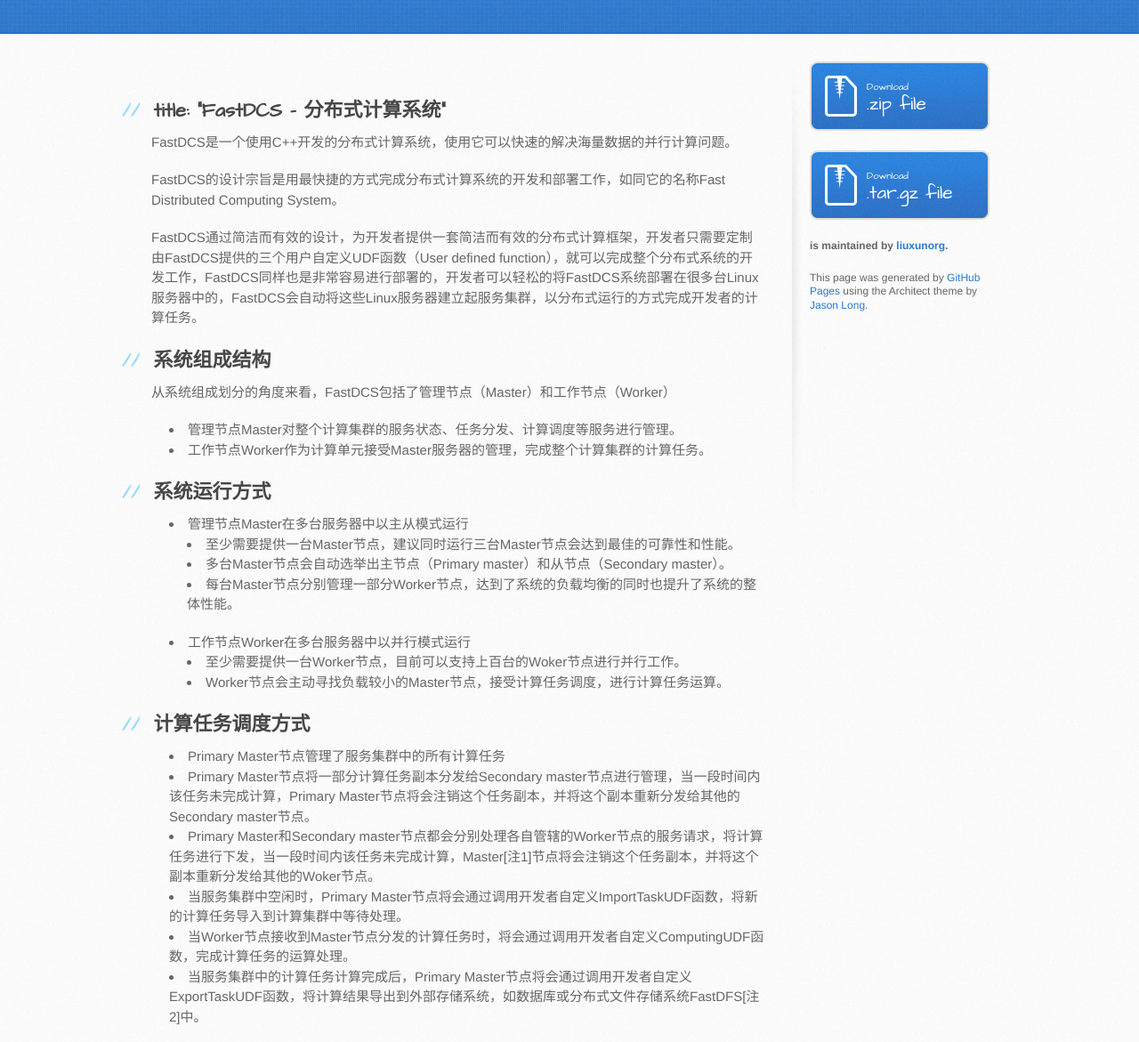
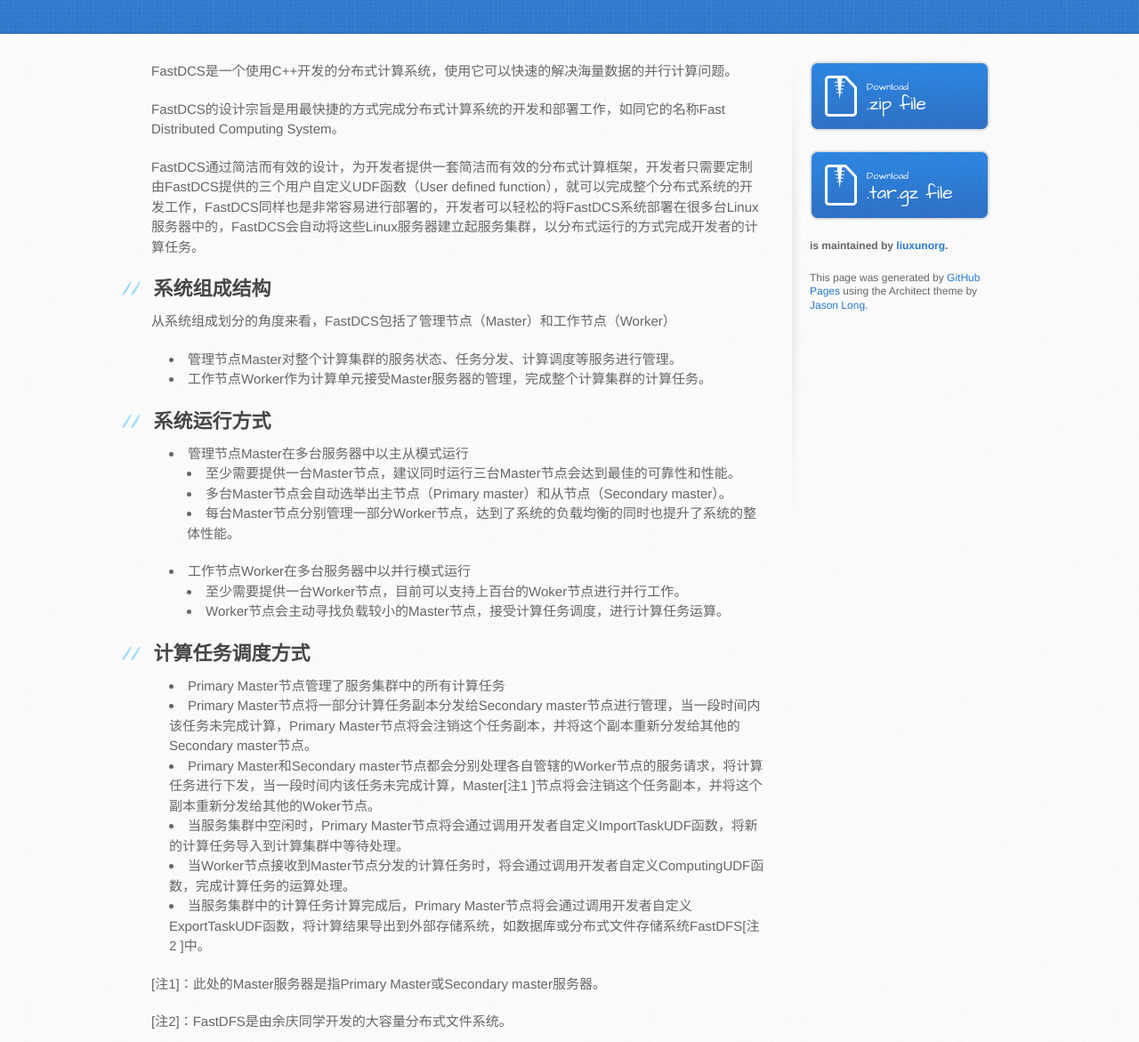
Before and after one commit to xunliu/FastDCS, a plain HTML site: page index.html in a window 1280 px wide. Shown: the part 163-1334 px from the top of the page at 89% size. Drawn offline with Linux system fonts and the light colour scheme.

```diff
--- a/index.html
+++ b/index.html
@@ -13,7 +13,7 @@
     <script src="//html5shiv.googlecode.com/svn/trunk/html5.js"></script>
     <![endif]-->
 
-    <title>FastDCS - 分布式计算系统</title>
+    <title>FastDCS by liuxunorg</title>
   </head>
 
   <body>
@@ -28,10 +28,7 @@
     <div id="content-wrapper">
       <div class="inner clearfix">
         <section id="main-content">
-          <hr><h2>
-<a name="title-fastdcs---" class="anchor" href="#title-fastdcs---"><span class="octicon octicon-link"></span></a>title: "FastDCS - 分布式计算系统"</h2>
-
-<p>FastDCS是一个使用C++开发的分布式计算系统，使用它可以快速的解决海量数据的并行计算问题。 </p>
+          <p>FastDCS是一个使用C++开发的分布式计算系统，使用它可以快速的解决海量数据的并行计算问题。 </p>
 
 <p>FastDCS的设计宗旨是用最快捷的方式完成分布式计算系统的开发和部署工作，如同它的名称Fast Distributed Computing System。</p>
 
@@ -70,13 +67,13 @@
 <ul>
 <li>Primary Master节点管理了服务集群中的所有计算任务</li>
 <li>Primary Master节点将一部分计算任务副本分发给Secondary master节点进行管理，当一段时间内该任务未完成计算，Primary Master节点将会注销这个任务副本，并将这个副本重新分发给其他的Secondary master节点。</li>
-<li>Primary Master和Secondary master节点都会分别处理各自管辖的Worker节点的服务请求，将计算任务进行下发，当一段时间内该任务未完成计算，Master[注1]节点将会注销这个任务副本，并将这个副本重新分发给其他的Woker节点。</li>
+<li>Primary Master和Secondary master节点都会分别处理各自管辖的Worker节点的服务请求，将计算任务进行下发，当一段时间内该任务未完成计算，Master[<b>注1</b> ]节点将会注销这个任务副本，并将这个副本重新分发给其他的Woker节点。</li>
 <li>当服务集群中空闲时，Primary Master节点将会通过调用开发者自定义ImportTaskUDF函数，将新的计算任务导入到计算集群中等待处理。</li>
 <li>当Worker节点接收到Master节点分发的计算任务时，将会通过调用开发者自定义ComputingUDF函数，完成计算任务的运算处理。</li>
-<li>当服务集群中的计算任务计算完成后，Primary Master节点将会通过调用开发者自定义ExportTaskUDF函数，将计算结果导出到外部存储系统，如数据库或分布式文件存储系统FastDFS[注2]中。</li>
-</ul><p>[注1]：此处的Master服务器是指Primary Master或Secondary master服务器。</p>
+<li>当服务集群中的计算任务计算完成后，Primary Master节点将会通过调用开发者自定义ExportTaskUDF函数，将计算结果导出到外部存储系统，如数据库或分布式文件存储系统FastDFS[<b>注2</b> ]中。</li>
+</ul><p>[<b>注1</b>]：此处的Master服务器是指Primary Master或Secondary master服务器。</p>
 
-<p>[注2]：FastDFS是由余庆同学开发的大容量分布式文件系统。</p>
+<p>[<b>注2</b>]：FastDFS是由余庆同学开发的大容量分布式文件系统。</p>
 
 <h2>
 <a name="-3" class="anchor" href="#-3"><span class="octicon octicon-link"></span></a>系统容错处理</h2>
```
Also changed, not shown: params.json (+1 -1 lines).
